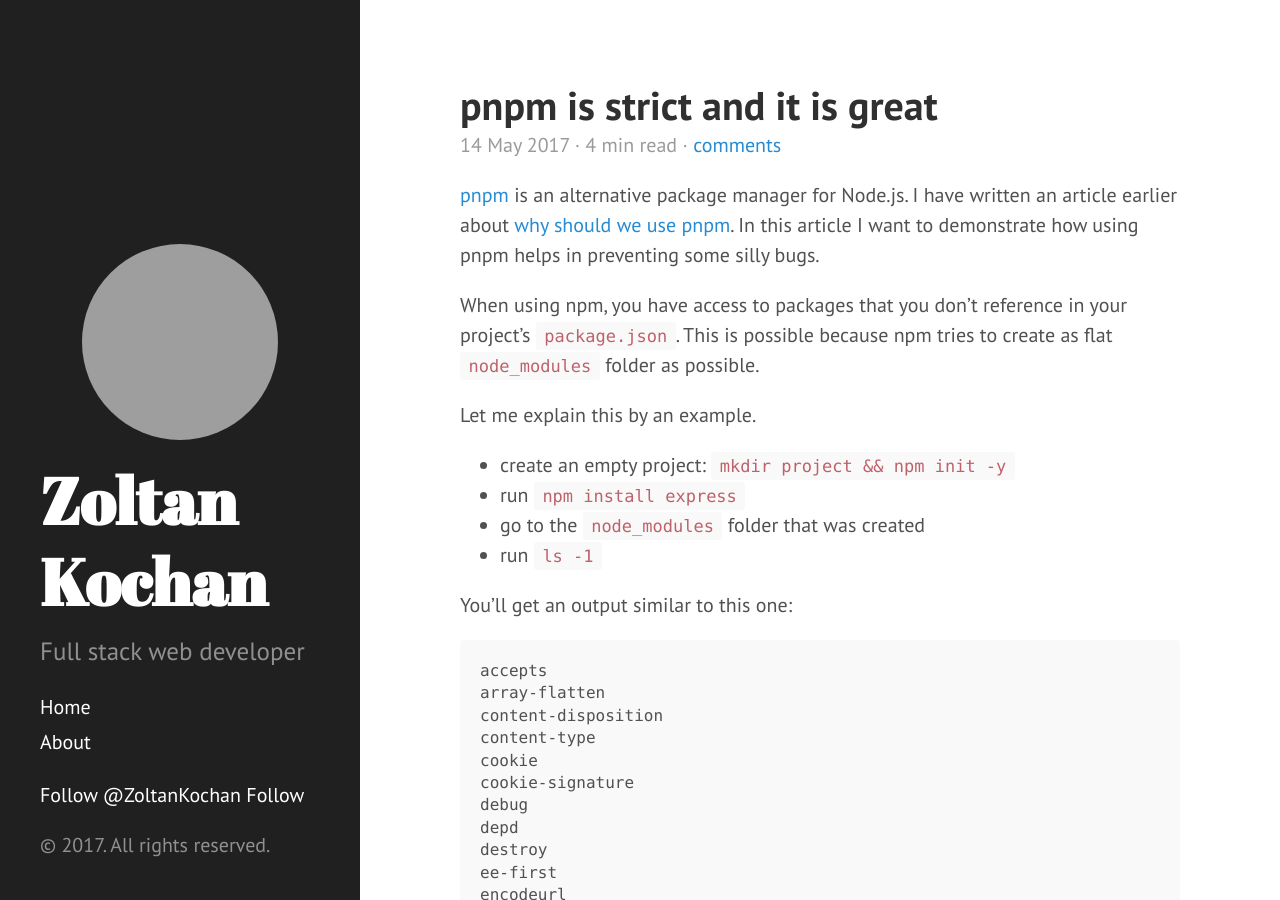
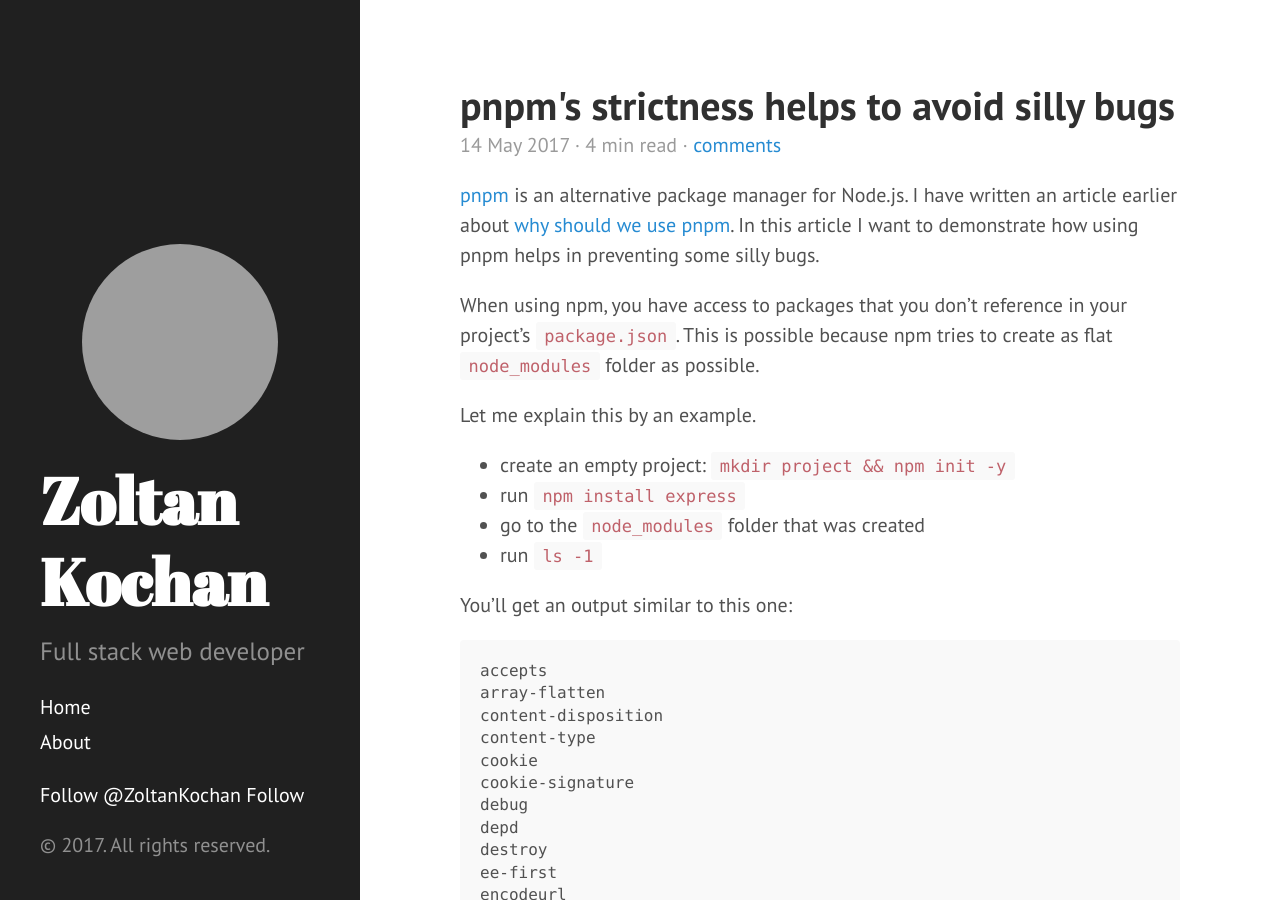
Before and after one commit to zkochan/zkochan.github.io, a Jekyll site: the page built from _posts/2017-05-14-pnpms-strictness-helps-to-avoid-silly-bugs.md, in a window 1280 px wide and 900 px high. Built offline with Jekyll 4.4.1, drawn with Linux system fonts in a browser that asks for light colours; comment, search, counter and statistics services are not loaded; grey boxes are pictures that could not be loaded.

Commit message:
rename article

```diff
--- a/_posts/2017-05-14-pnpm-is-strict-and-it-is-great.md
+++ b/_posts/2017-05-14-pnpms-strictness-helps-to-avoid-silly-bugs.md
@@ -1,6 +1,6 @@
 ---
 layout: post
-title:  "pnpm is strict and it is great"
+title:  "pnpm's strictness helps to avoid silly bugs"
 date: "2017-05-14 18:30:00 +0200"
 categories: nodejs
 comments: true
```
